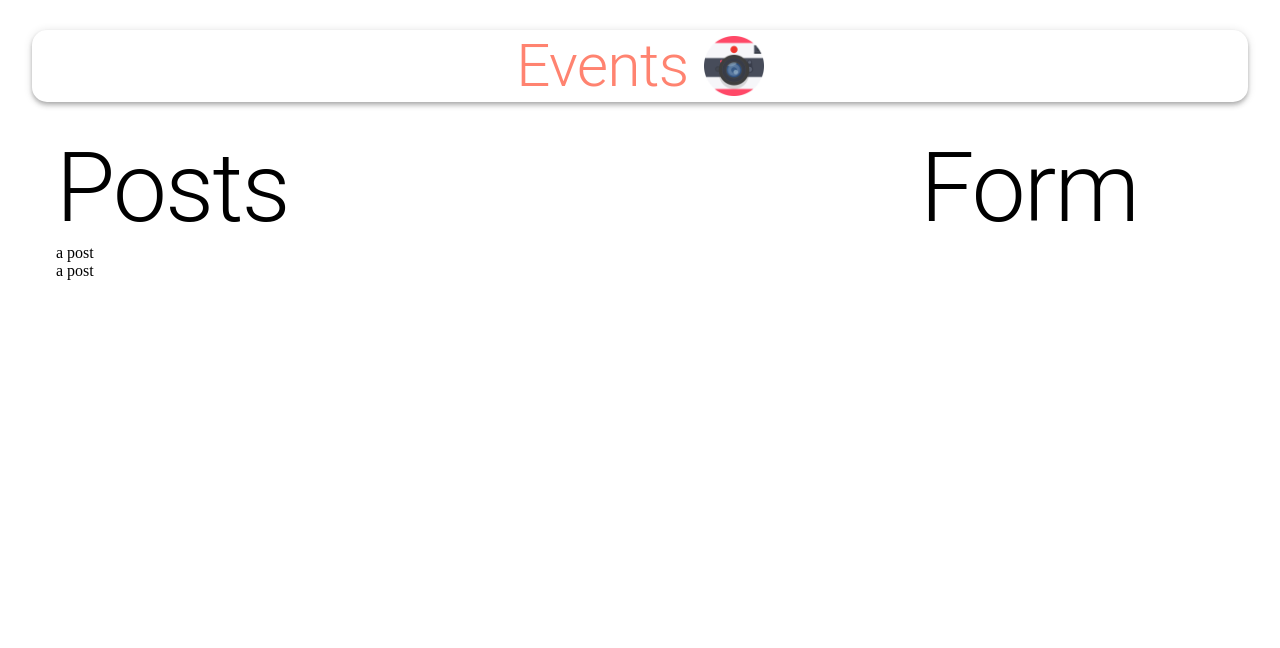
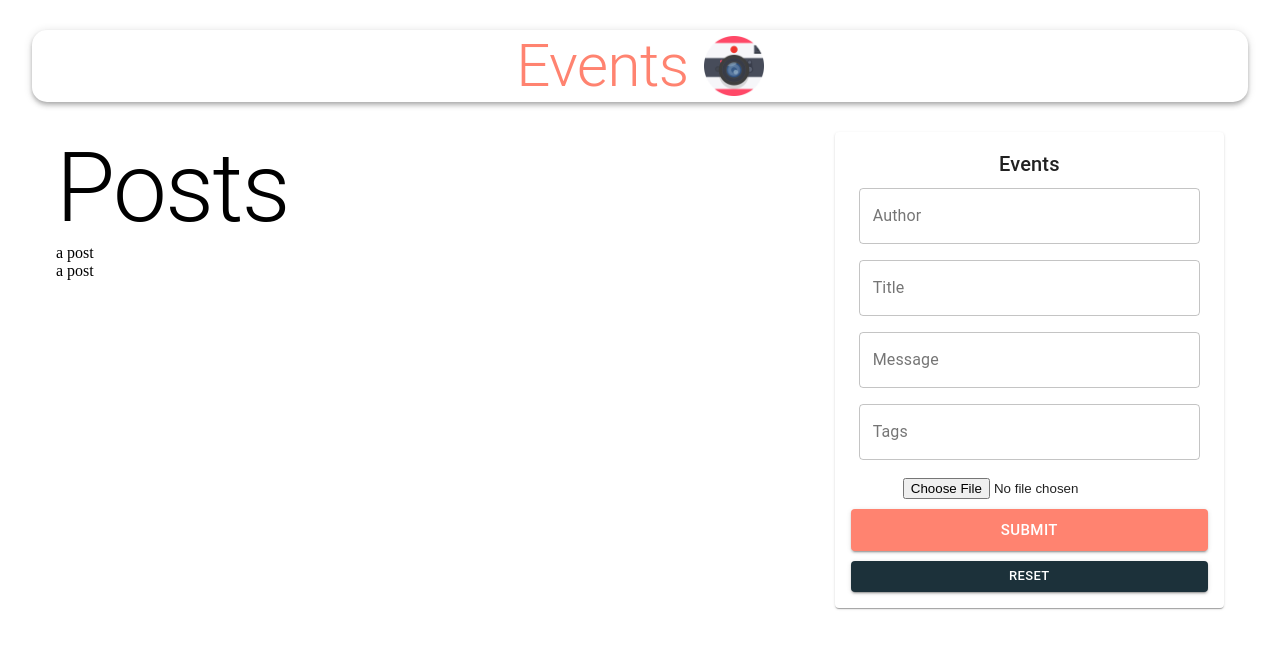
Before and after one commit to baubrun/Social, a React (Create React App) app: page / in a window 1280 px wide. Shown: the top 648 px of the page. Built offline with nearby package versions, Linux system fonts and the light colour scheme; no server answers.

Commit message:
updated form

```diff
--- a/src/App.js
+++ b/src/App.js
@@ -1,5 +1,8 @@
 import React, {useEffect, useState,} from "react";
 import {useDispatch} from "react-redux"
+
+import { ThemeProvider } from "@material-ui/core/styles";
+import { theme } from "./mui-config";
 
 import {
     getPosts,
@@ -26,9 +29,11 @@ const App = () => {
 
 
   return (
+    <ThemeProvider theme={theme}>
+
     <Container maxWidth="lg">
       <AppBar className={classes.appBar} position="static" color="inherit">
-        <Typography className={classes.heading} variant="h2" align="center">
+        <Typography color="primary" variant="h2" align="center">
           Events
         </Typography>
         <img className={classes.img} src={eventsIcon} alt="events" height="60" />
@@ -40,7 +45,6 @@ const App = () => {
               <Posts />
             </Grid>
             <Grid item sm={4} xs={12}>
-              {" "}
               <Form />
             </Grid>
           </Grid>
@@ -48,6 +52,7 @@ const App = () => {
       </Grow>
       <Grid></Grid>
     </Container>
+    </ThemeProvider>
   );
 };
 
--- a/src/AppStyles.js
+++ b/src/AppStyles.js
@@ -13,9 +13,6 @@ export default makeStyles(() => ({
         justifyContent: "center",
         margin: "30px 0",
     },
-    heading: {
-        color: "#FF8370",
-    },
     img: {
         marginLeft: "15px",
     },
--- a/src/api/index.js
+++ b/src/api/index.js
@@ -3,3 +3,4 @@ import axios from "axios"
 const url = "http://localhost:5000/posts"
 
 export const fetchPosts = () => axios.get(url)
+export const createPost = (post) => axios.post(url, post)
--- a/src/components/form/Form.jsx
+++ b/src/components/form/Form.jsx
@@ -1,18 +1,122 @@
-import React from "react";
+import React, { useState } from "react";
+
+import {useDispatch} from "react-redux"
+
 import Typography from "@material-ui/core/Typography";
 import TextField from "@material-ui/core/TextField";
 import Button from "@material-ui/core/Button";
+import Box from "@material-ui/core/Box";
 import Paper from "@material-ui/core/Paper";
 import useStyles from "./styles";
 
+import FileBase64 from "react-file-base64";
+
+import {createPost} from "../../redux/postSlice"
+
+
+
 const Form = () => {
   const classes = useStyles();
+  const dispatch = useDispatch()
+  const [postData, setPostData] = useState({
+    author: "",
+    file: "",
+    message: "",
+    tags: "",
+    title: "",
+  });
+
+  const handleSubmit = (evt) => {
+    evt.preventDefault()
+    dispatch(createPost(postData))
+    handleReset()
+  };
+  const handleReset = () => {
+    setPostData({
+      author: "",
+      file: "",
+      message: "",
+      tags: "",
+      title: "",
+    });
+  };
 
   return (
-    <div className={classes.form}>
-      <Typography variant="h1">Form</Typography>
-
-    </div>
+    <Paper className={classes.paper}>
+      <form
+        className={`${classes.form} ${classes.root}`}
+        autoComplete="off"
+        onSubmit={(evt) => handleSubmit(evt)}
+        noValidate
+      >
+        <Typography variant="h6">Events</Typography>
+        <TextField
+          name="author"
+          fullWidth
+          label="Author"
+          onChange={(evt) =>
+            setPostData({ ...postData, author: evt.target.value })
+          }
+          variant="outlined"
+          value={postData.author}
+        />
+        <TextField
+          name="title"
+          fullWidth
+          label="Title"
+          onChange={(evt) =>
+            setPostData({ ...postData, title: evt.target.value })
+          }
+          variant="outlined"
+          value={postData.title}
+        />
+        <TextField
+          name="message"
+          fullWidth
+          label="Message"
+          onChange={(evt) =>
+            setPostData({ ...postData, message: evt.target.value })
+          }
+          variant="outlined"
+          value={postData.message}
+        />
+        <TextField
+          name="tags"
+          fullWidth
+          label="Tags"
+          onChange={(evt) =>
+            setPostData({ ...postData, tags: evt.target.value })
+          }
+          variant="outlined"
+          value={postData.tags}
+        />
+        <Box className={classes.fileInput}>
+          <FileBase64
+            type="file"
+            multiple={false}
+            onDone={({ base64 }) => setPostData({ ...postData, file: base64 })}
+          />
+        </Box>
+        <Button
+        className={`${classes.btn} ${classes.heading}`}
+        color="primary"
+        fullWidth
+        size="large"
+        type="submit"
+        variant="contained">
+          Submit
+        </Button>
+        <Button
+          color="secondary"
+          fullWidth
+          onClick={() => handleReset()}
+          size="small"
+          variant="contained"
+        >
+          Reset
+        </Button>
+      </form>
+    </Paper>
   );
 };
 
--- a/src/components/form/styles.js
+++ b/src/components/form/styles.js
@@ -8,7 +8,10 @@ export default makeStyles((theme) => ({
   },
   fileInput: {
     margin: "10px 0",
-    width: "97%",
+    // width: "97%",
+  },
+  heading: {
+    color: "white",
   },
   paper: {
     padding: theme.spacing(2),
@@ -18,7 +21,7 @@ export default makeStyles((theme) => ({
       margin: theme.spacing(1),
     },
   },
-  submit: {
+  btn: {
     marginBottom: 10,
   },
 }));
--- /dev/null
+++ b/src/mui-config/index.js
@@ -0,0 +1,20 @@
+import {
+    createMuiTheme
+} from '@material-ui/core/styles';
+
+
+export const theme = createMuiTheme({
+    palette: {
+        primary: {
+            dark: "#c75344",
+            light: "#ffb49f",
+            main: "#ff8370",
+        },
+        secondary: {
+            dark: "#455a64",
+            light: "#718792",
+            main: "#1c313a",
+
+        }
+    }
+})
--- a/src/redux/postSlice.js
+++ b/src/redux/postSlice.js
@@ -1,41 +1,62 @@
-import { createAsyncThunk, createSlice } from "@reduxjs/toolkit";
-import * as api from "../api"
+import {
+    createAsyncThunk,
+    createSlice
+} from "@reduxjs/toolkit";
+import * as api from "../api";
 
 
 export const getPosts = createAsyncThunk(
     "api.fetchPosts",
     async () => {
         try {
-            const response = await api.fetchPosts()
-            return response.data
+            const {
+                data
+            } = await api.fetchPosts();
+            return data;
         } catch (error) {
-            return error.message
+            return error.message;
         }
-    }
-)
+    });
+
+
+export const createPost = createAsyncThunk(
+    "api.createPost",
+    async (post) => {
+        try {
+            const {
+                data
+            } = await api.createPost(post);
+            return data;
+        } catch (error) {
+            return error.message;
+        }
+    });
 
 export const postSlice = createSlice({
     name: "posts",
     initialState: {
         posts: [],
-        error: ""
+        error: "",
     },
-    reducers: {
-        createPost: (state, action) => {
-                state.posts = action.payload
+    reducers: {},
+    extraReducers: {
+        [createPost.fulfilled]: (state, action) => {
+            state.posts = [...state.posts , action.payload];
+        },
+        [createPost.rejected]: (state, action) => {
+            state.error = action.error;
+        },
+        [getPosts.fulfilled]: (state, action) => {
+            state.posts = action.payload;
+        },
+        [getPosts.rejected]: (state, action) => {
+            state.error = action.error;
         },
     },
-    extraReducers: {
-        [getPosts.fulfilled]: (state, action) => {
-            state.posts = action.payload
-        },
-        [getPosts.rejected]: (state, action) => {
-            state.error = action.error
-        },
-    }
-})
+});
 
 
-export const {createPost} = postSlice.actions
-export const postState = (state) => state.posts
-export default postSlice.reducer
+
+
+export const postState = (state) => state.posts;
+export default postSlice.reducer;
```
